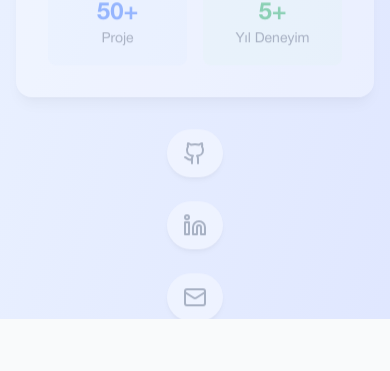
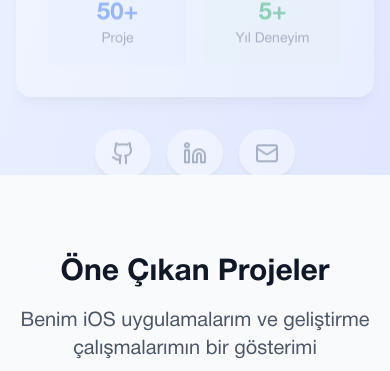
Before and after one commit to efemesudiyeli/personal-website, a Next.js app in the folder Frontend/: page / in a window 390 px wide. Shown: the part 1151-1522 px from the top of the page. Built offline with nearby package versions, Linux system fonts and the light colour scheme; no server answers.

Commit message:
feat: responsive thumbnails, fix: social links

```diff
--- a/Frontend/app/blog/page.tsx
+++ b/Frontend/app/blog/page.tsx
@@ -120,7 +120,7 @@ export default async function BlogPage() {
 
                         {/* Cover Image */}
                         {post.coverImage && (
-                          <div className="flex-shrink-0 w-46 h-28 my-auto">
+                          <div className="flex-shrink-0 w-20 h-16 sm:w-32 sm:h-20 md:w-40 md:h-24 lg:w-46 lg:h-28 my-auto">
                             <div className="relative w-full h-full rounded-lg overflow-hidden">
                               <Image
                                 src={urlFor(post.coverImage).width(200).height(150).url()}
--- a/Frontend/app/components/Hero.tsx
+++ b/Frontend/app/components/Hero.tsx
@@ -111,7 +111,7 @@ export default function Hero({ profile }: HeroProps) {
               )}
             </div>
 
-            <div className="flex flex-col sm:flex-row items-center justify-center lg:justify-start gap-2 space-y-4 sm:space-y-0 sm:space-x-6 mb-4">
+            <div className="flex flex-row items-center justify-center lg:justify-start gap-4 mb-4">
 
               {/* Social Links */}
               {profile.socialLinks && (
```
